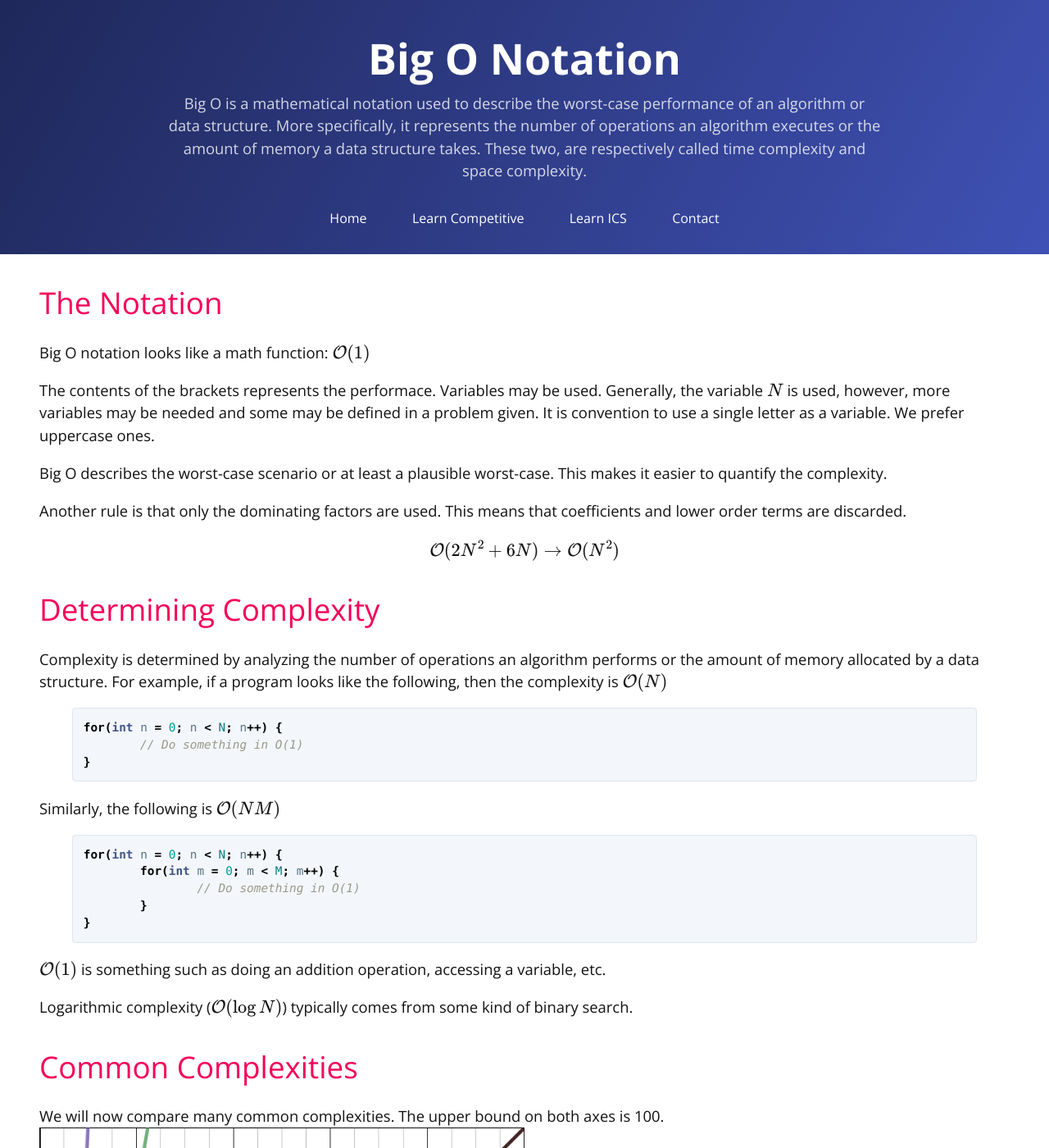
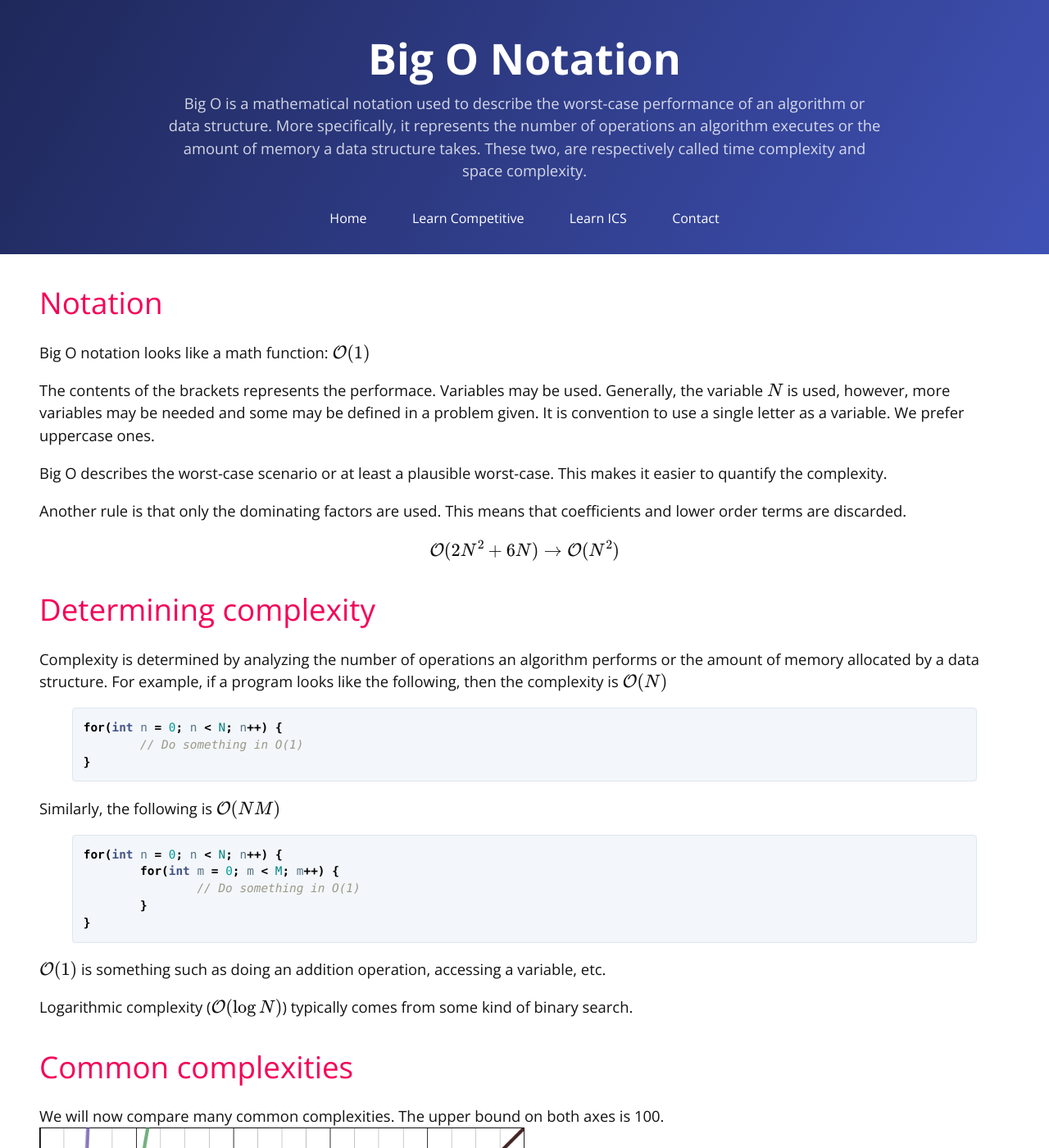
Before and after one commit to mcpt/mcpt.github.io, a Jekyll site: the page built from _cpt/basics/big-o.md, in a window 1280 px wide and 1400 px high. Shown: the whole window at 82% size. Built offline with Jekyll 4.4.1, drawn with Linux system fonts in a browser that asks for light colours; formulas are drawn with MathJax 3.

```diff
--- a/_cpt/basics/big-o.md
+++ b/_cpt/basics/big-o.md
@@ -6,7 +6,7 @@ category: basics
 order: 1
 ---
 
-# The Notation
+# Notation
 Big O notation looks like a math function: $$\mathcal{O}(1)$$
 
 The contents of the brackets represents the performace. Variables may be used. Generally, the variable $$N$$ is used, however, more variables may be needed and some may be defined in a problem given. It is convention to use a single letter as a variable. We prefer uppercase ones.
@@ -17,7 +17,7 @@ Another rule is that only the dominating factors are used. This means that coeff
 
 $$\mathcal{O}(2N^2+6N) \to \mathcal{O}(N^2)$$
 
-# Determining Complexity
+# Determining complexity
 Complexity is determined by analyzing the number of operations an algorithm performs or the amount of memory allocated by a data structure. For example, if a program looks like the following, then the complexity is $$\mathcal{O}(N)$$
 
 {% highlight java %}
@@ -40,7 +40,7 @@ $$\mathcal{O}(1)$$ is something such as doing an addition operation, accessing a
 
 Logarithmic complexity ($$\mathcal{O}(\log N)$$) typically comes from some kind of binary search.
 
-# Common Complexities
+# Common complexities
 We will now compare many common complexities. The upper bound on both axes is 100.
 <img class="figure" src="../img/big_o_notation1.png">
 
```
Also changed, not shown: _cpt/algorithms/greedy.md (added, +70 -0 lines), _cpt/basics/array-mapping.md (+2 -2 lines), _cpt/basics/multidimensional-arrays.md (+2 -2 lines).
